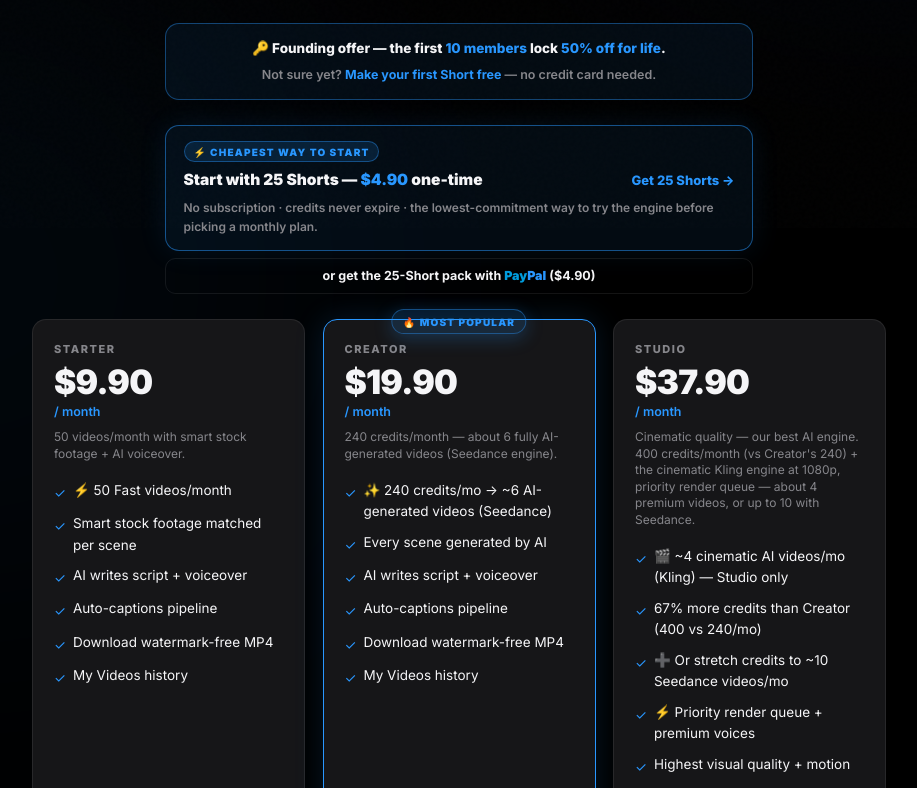
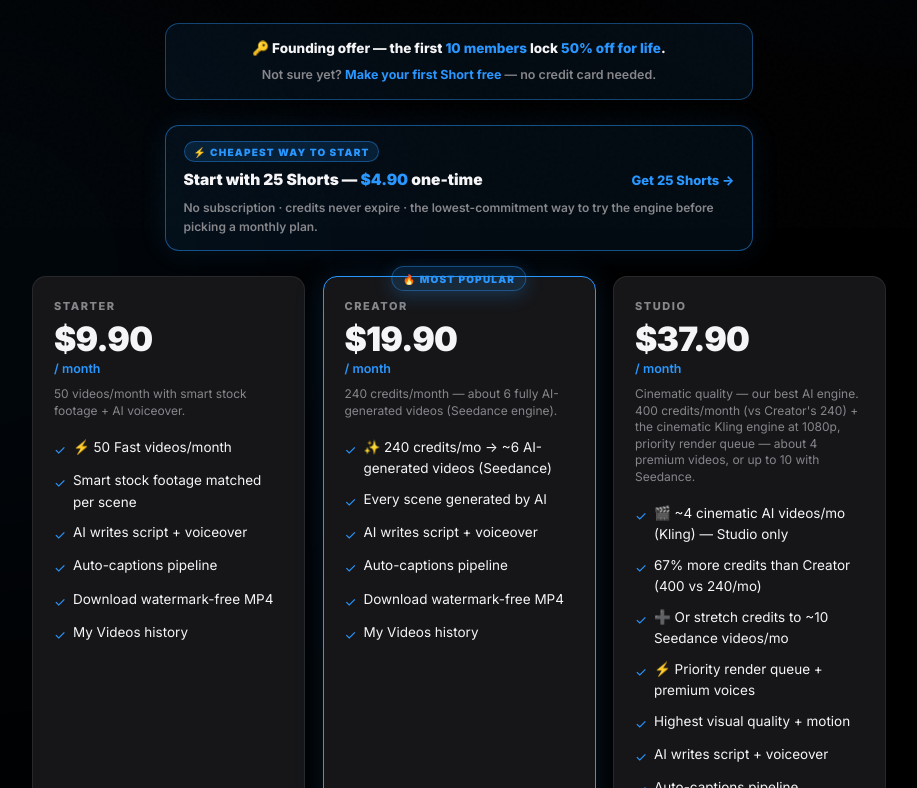
Before and after one commit to josephsskaf-hub/shortsforgeai, a Next.js app: page /pricing in a window 1280 px wide. Shown: the part 572-1360 px from the top of the page, without its empty margins (181-1098 px from the left). Built offline with nearby package versions, Linux system fonts and the light colour scheme.

Commit message:
feat(avatar): 120 creditos universais + retira pacotes avatar + esconde PayPal na pricing

```diff
--- a/app/pricing/page.tsx
+++ b/app/pricing/page.tsx
@@ -13,6 +13,12 @@ import Link from 'next/link'
 import React, { useEffect, useState } from 'react'
 import { trackCheckoutClick } from '@/lib/trackClick'
 import ExitIntentOffer from '@/components/ExitIntentOffer'
+
+// PAYPAL-DISABLED-2026-07-06 — PayPal checkout is hidden on pricing until it's
+// verified working end-to-end (business account still needs verification). All
+// "pay with PayPal" buttons are gated behind this flag. Flip to `true` to
+// re-enable everywhere at once. Stripe checkout is unaffected.
+const PAYPAL_ENABLED = false
 
 // Push #099 — FAQ entries shown below the pricing comparison table. Pure
 // content array so the accordion renders from one source of truth.
@@ -412,7 +418,9 @@ export default function PricingPage() {
               No subscription · credits never expire · the lowest-commitment way to try the engine before picking a monthly plan.
             </span>
           </button>
-          {/* PAYPAL-2026-07-06 — one-time pack via PayPal ($4.90 USD) */}
+          {/* PAYPAL-2026-07-06 — one-time pack via PayPal ($4.90 USD). Hidden
+              until PayPal is verified working (PAYPAL_ENABLED). */}
+          {PAYPAL_ENABLED && (
           <button
             type="button"
             onClick={() => {
@@ -423,6 +431,7 @@ export default function PricingPage() {
           >
             or get the 25-Short pack with <span style={{ color: '#009cde', fontWeight: 900 }}>Pay</span><span style={{ color: '#2997ff', fontWeight: 900 }}>Pal</span> ($4.90)
           </button>
+          )}
         </div>
 
         <div className="grid grid-cols-1 gap-5 md:grid-cols-3 max-w-5xl mx-auto">
@@ -503,8 +512,9 @@ export default function PricingPage() {
                 {/* PAYPAL-2026-07-06 — alternate rail for international buyers
                     (US audit 06/07: USD abandoners want a no-card option).
                     Same GET-redirect pattern as handleBuy, zero Stripe changes.
-                    USD-only — PayPal converts for the buyer. */}
-                {isPaid && (
+                    USD-only — PayPal converts for the buyer.
+                    Hidden until verified working (PAYPAL_ENABLED). */}
+                {PAYPAL_ENABLED && isPaid && (
                   <button
                     type="button"
                     onClick={(e) => {
```
